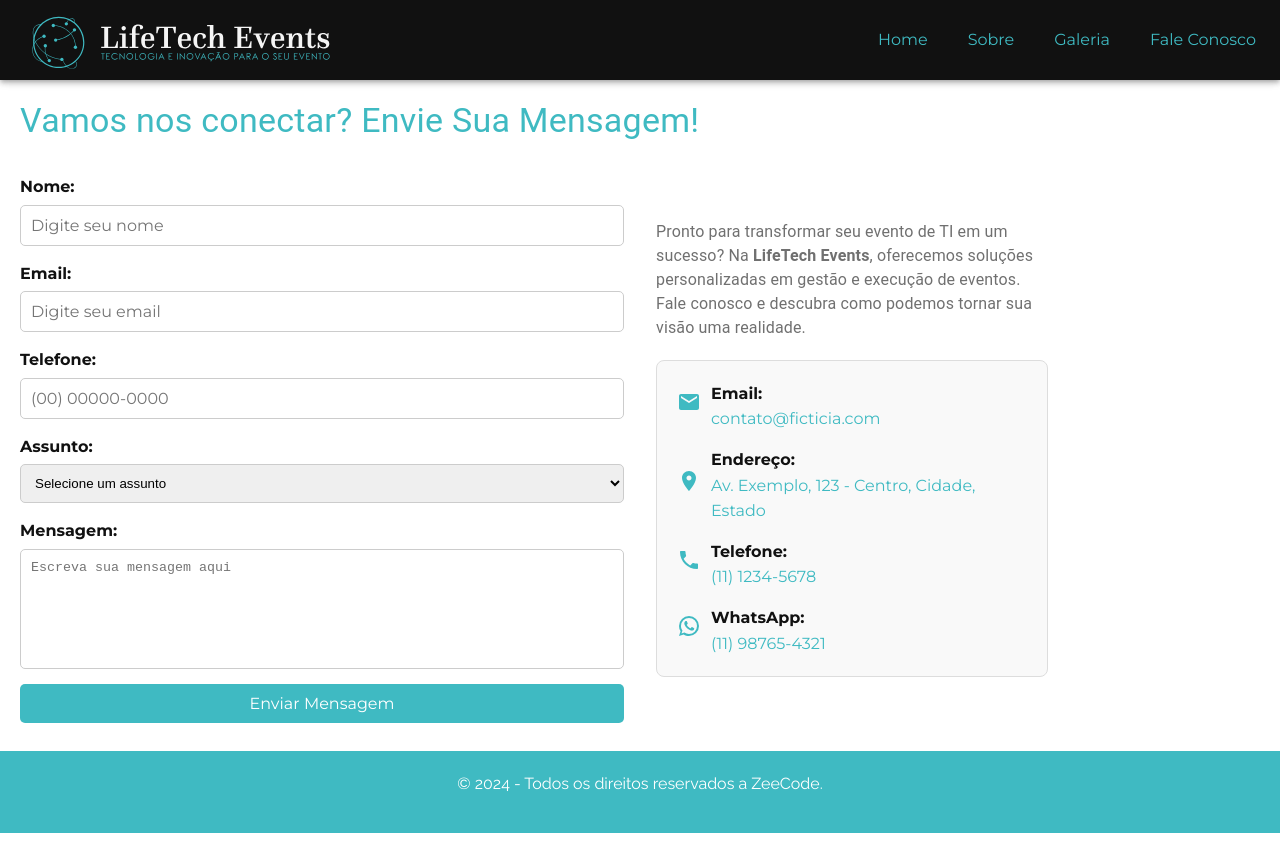
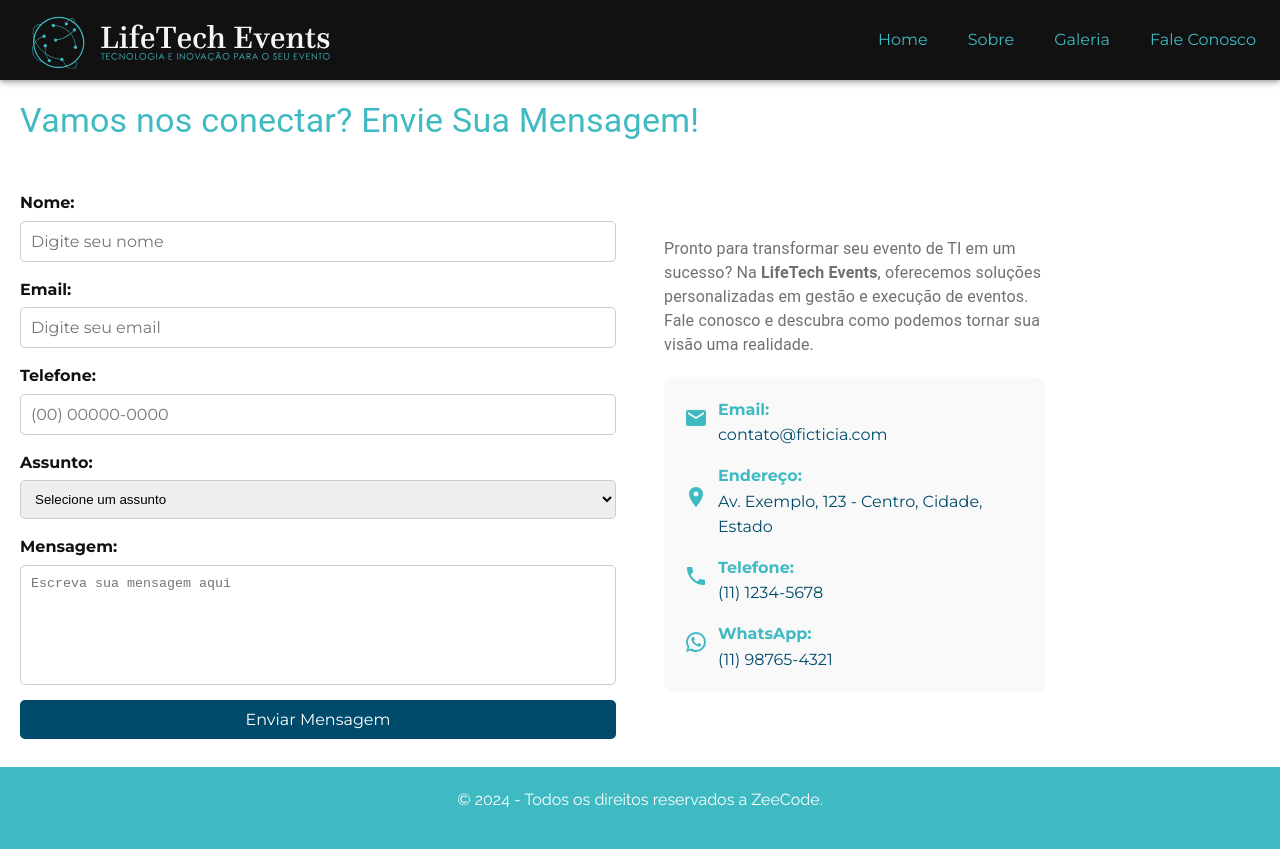
Before and after one commit to zeccode/lifesevents, a React (Vite) app: page /contact-us in a window 1280 px wide. Built offline with nearby package versions, Linux system fonts and the light colour scheme.

Commit message:
feat(contactForm): ajustes UI no componete de formulario de Fale Conosco

```diff
--- a/src/components/contactInfo/ContactInfo.tsx
+++ b/src/components/contactInfo/ContactInfo.tsx
@@ -58,7 +58,7 @@ const Container = styled.div`
   flex-direction: column;
   gap: 15px;
   padding: 20px;
-  border: 1px solid #ddd;
+  /* color: ${({ theme }) => theme.colors.primary}; */
   border-radius: 8px;
   max-width: 100%;
   margin: 0 auto;
@@ -83,10 +83,11 @@ const ContactText = styled.div`
 
 const Label = styled.span`
   font-weight: bold;
+  color: ${({ theme }) => theme.colors.primary};
 `;
 
 const Link = styled.a`
-  color: ${({ theme }) => theme.colors.primary};
+  color: ${({ theme }) => theme.colors.secondary};
   text-decoration: none;
   &:hover {
     text-decoration: underline;
--- a/src/pages/contact/contactForm.tsx
+++ b/src/pages/contact/contactForm.tsx
@@ -289,7 +289,7 @@ const TextArea = styled.textarea`
 
 const SubmitButton = styled.button`
   padding: 10px;
-  background-color: ${({ theme }) => theme.colors.primary};
+  background-color: ${({ theme }) => theme.colors.secondary};
   color: white;
   border: none;
   border-radius: 5px;
@@ -297,7 +297,7 @@ const SubmitButton = styled.button`
   transition: background-color 0.3s ease;
 
   &:hover {
-    background-color: ${({ theme }) => theme.colors.secondary};
+    background-color: ${({ theme }) => theme.colors.primary};
   }
 
   &:disabled {
--- a/src/pages/contact/index.tsx
+++ b/src/pages/contact/index.tsx
@@ -9,7 +9,7 @@ function Contact() {
   return (
     <>
       <section>
-        <Grid container spacing={4}>
+        <Grid container spacing={6}>
           <Grid size={{ xs: 12, md: 12 }} textAlign="left">
             <SectionTitle variant="h4">
               Vamos nos conectar? Envie Sua Mensagem!
```
